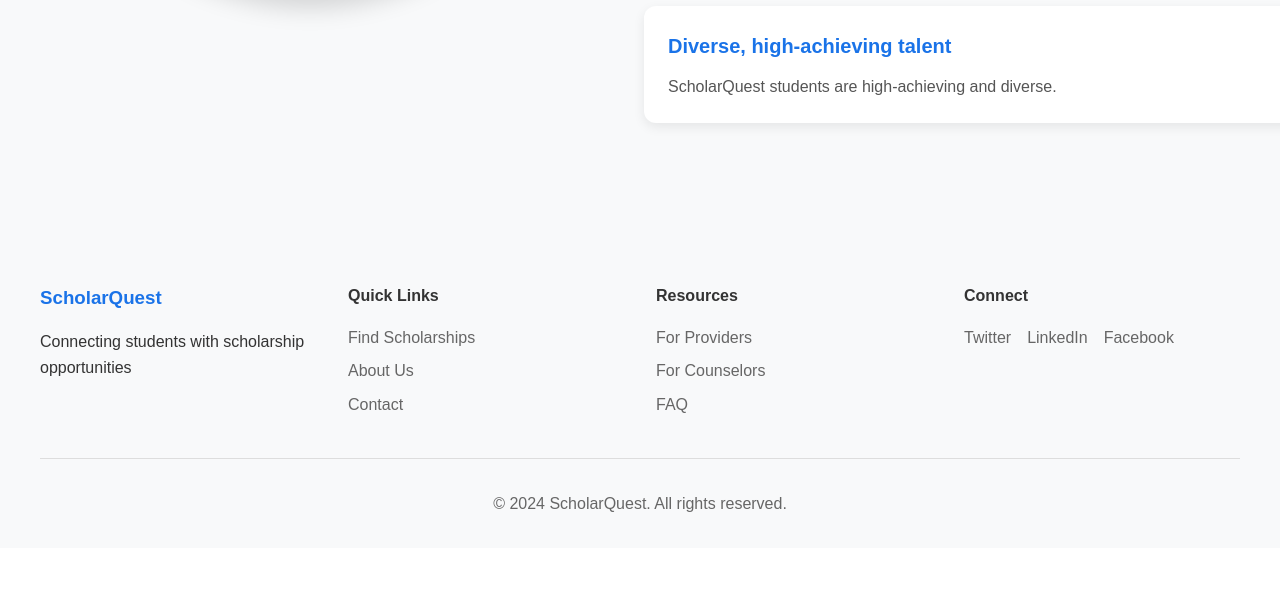
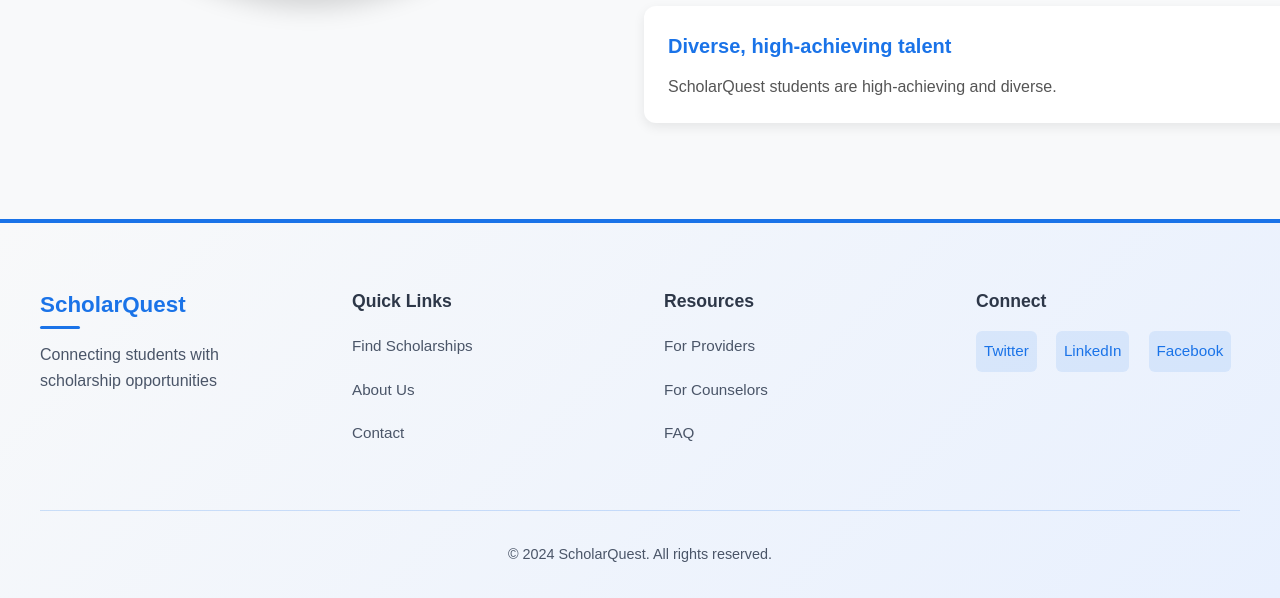
Before and after one commit to GhostInTheMach/ScholarshipFInder, a PHP site: page / in a window 1280 px wide. Shown: the part 1604-2202 px from the top of the page. Before the commit the page ends 2116 px from the top, so only its background shows below. Run offline with PHP 8.4, Linux system fonts and the light colour scheme.

Commit message:
added design of footer of home page

```diff
--- a/assets/css/home.css
+++ b/assets/css/home.css
@@ -145,8 +145,9 @@
 
 /* Footer Styles */
 .footer {
-    background-color: #f8f9fa;
+    background: linear-gradient(135deg, #f8f9fa 0%, #e8f0fe 100%);
     padding: 4rem var(--spacing-unit) 2rem;
+    border-top: 4px solid #1a73e8;
 }
 
 .footer-content {
@@ -154,42 +155,85 @@
     margin: 0 auto;
     display: grid;
     grid-template-columns: repeat(4, 1fr);
-    gap: 2rem;
+    gap: 3rem;
 }
 
 .footer-section h3 {
     color: #1a73e8;
-    margin-bottom: 1rem;
+    font-size: 1.4rem;
+    margin-bottom: 1.2rem;
+    position: relative;
+    display: inline-block;
+}
+
+.footer-section h3::after {
+    content: '';
+    position: absolute;
+    bottom: -6px;
+    left: 0;
+    width: 40px;
+    height: 3px;
+    background: #1a73e8;
+    border-radius: 2px;
 }
 
 .footer-section h4 {
-    color: #333;
+    color: #2d3748;
+    font-size: 1.1rem;
     margin-bottom: 1rem;
+    font-weight: 600;
+}
+
+.footer-section p {
+    color: #4a5568;
+    line-height: 1.6;
+    margin-bottom: 1.5rem;
 }
 
 .footer-section a {
-    color: #666;
+    color: #4a5568;
     text-decoration: none;
     display: block;
-    margin-bottom: 0.5rem;
+    margin-bottom: 0.8rem;
+    transition: all 0.3s ease;
+    font-size: 0.95rem;
+    padding: 0.2rem 0;
 }
 
 .footer-section a:hover {
     color: #1a73e8;
+    transform: translateX(5px);
 }
 
 .social-links {
     display: flex;
-    gap: 1rem;
+    gap: 1.2rem;
+}
+
+.social-links a {
+    color: #1a73e8;
+    font-weight: 500;
+    position: relative;
+    padding: 0.5rem;
+    border-radius: 6px;
+    background: rgba(26, 115, 232, 0.1);
+    transition: all 0.3s ease;
+}
+
+.social-links a:hover {
+    background: #1a73e8;
+    color: white;
+    transform: translateY(-3px);
 }
 
 .footer-bottom {
     max-width: 1200px;
-    margin: 2rem auto 0;
+    margin: 3rem auto 0;
     padding-top: 2rem;
-    border-top: 1px solid #ddd;
+    border-top: 1px solid rgba(26, 115, 232, 0.2);
     text-align: center;
-    color: #666;
+    color: #4a5568;
+    font-size: 0.9rem;
 }
 
 /* Responsive Design */
```
